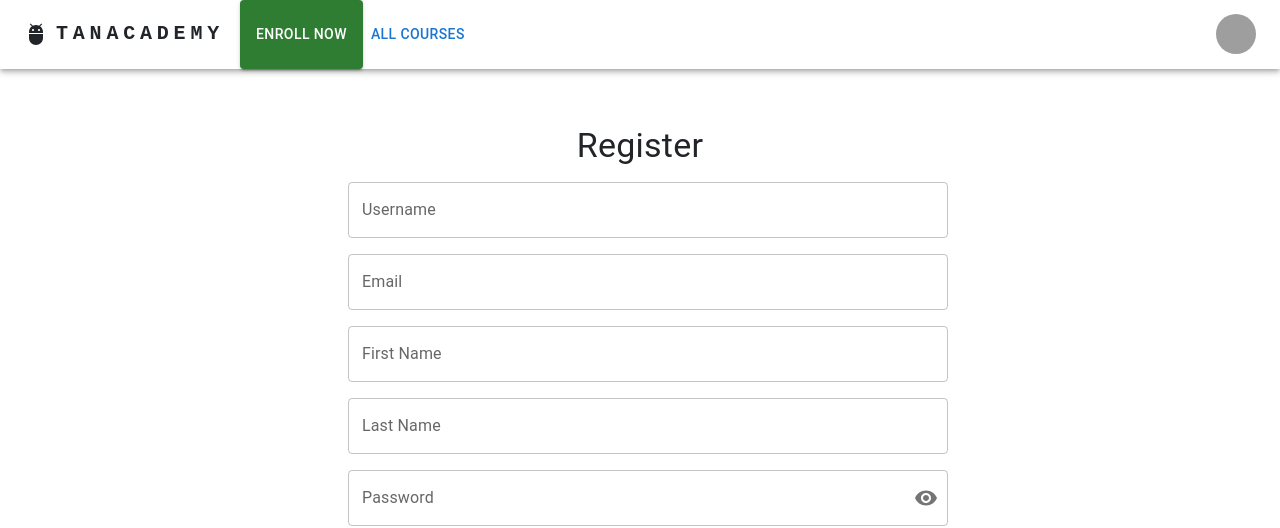
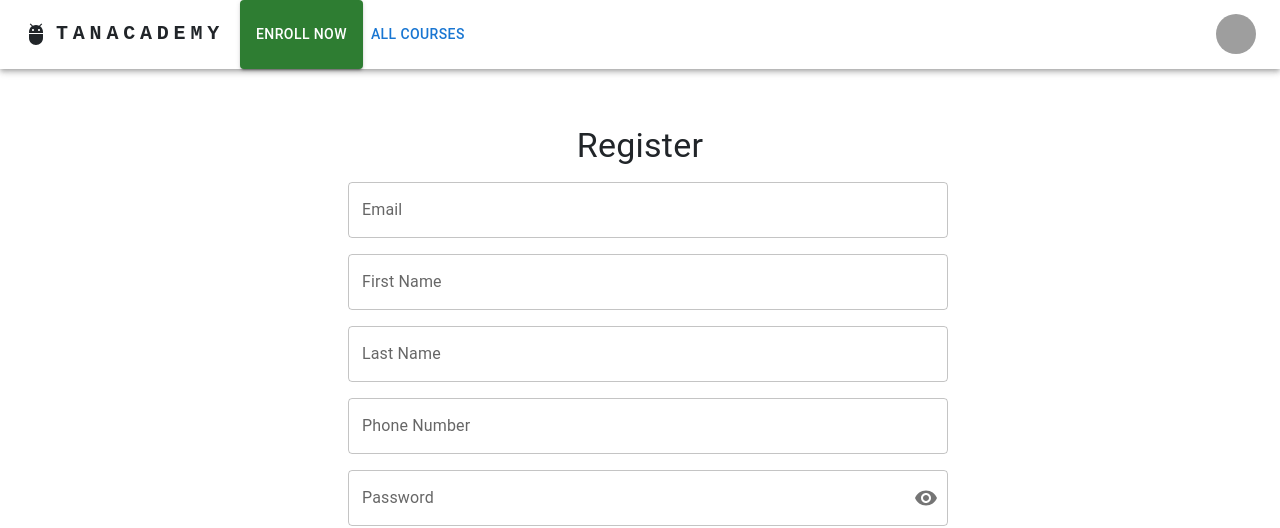
Before and after one commit to parkson-tano/tanacademy, a React (Create React App) app in the folder frontend/: page /auth/signup in a window 1280 px wide. Shown: the top 528 px of the page. Built offline with nearby package versions, Linux system fonts and the light colour scheme; grey boxes are pictures that could not be loaded.

Commit message:
fix form

```diff
--- a/frontend/src/components/auth/Signup.js
+++ b/frontend/src/components/auth/Signup.js
@@ -21,7 +21,7 @@ function Signup() {
     email: "",
     password: "",
     password2: "",
-    username: "",
+    phone_number: "",
     first_name: "",
     last_name : "",
   });
@@ -53,16 +53,6 @@ function Signup() {
   return (
     <form onSubmit={handleSubmit}>
       <FormControl fullWidth sx={{ m: 1 }}>
-        <InputLabel htmlFor="outlined-adornment-username">Username</InputLabel>
-        <OutlinedInput
-          id="outlined-adornment-username"
-          value={credentials.username}
-          onChange={handleChange("username")}
-          label="Username"
-          required={true}
-        />
-      </FormControl>
-      <FormControl fullWidth sx={{ m: 1 }}>
         <InputLabel htmlFor="outlined-adornment-email">Email</InputLabel>
         <OutlinedInput
           id="outlined-adornment-email"
@@ -93,6 +83,18 @@ function Signup() {
           value={credentials.last_name}
           onChange={handleChange("last_name")}
           label="Last Name"
+          required={true}
+        />
+      </FormControl>
+      <FormControl fullWidth sx={{ m: 1 }}>
+        <InputLabel htmlFor="outlined-adornment-phone_number">
+          Phone Number
+        </InputLabel>
+        <OutlinedInput
+          id="outlined-adornment-phone_number"
+          value={credentials.phone_number}
+          onChange={handleChange("phone_number")}
+          label="Username"
           required={true}
         />
       </FormControl>
@@ -143,12 +145,13 @@ function Signup() {
           label="Confirm Password"
           required={true}
         />
-        {
-          !pass ? <FormHelperText error={true} variant='outlined'>
-          Password don't match
-        </FormHelperText>: ""
-        }
-
+        {!pass ? (
+          <FormHelperText error={true} variant="outlined">
+            Password don't match
+          </FormHelperText>
+        ) : (
+          ""
+        )}
       </FormControl>
       <Button
         variant="contained"
@@ -156,8 +159,8 @@ function Signup() {
         size="large"
         fullWidth
         sx={{ m: 1 }}
-        type='submit'
-        disabled = {pass ? false:true}
+        type="submit"
+        disabled={pass ? false : true}
       >
         Register
       </Button>
```
